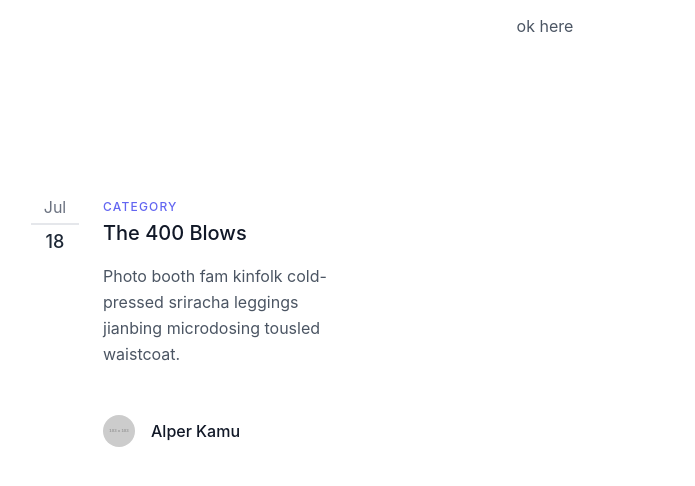
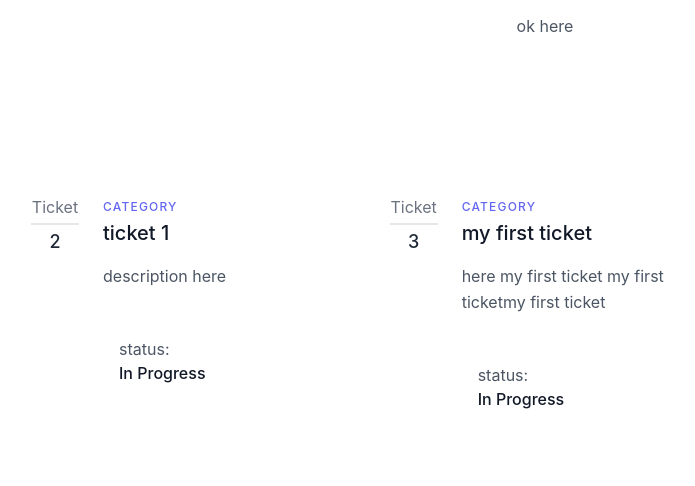
Before and after one commit to Atique22/Django-srum, a Django app: a page that uses scrum/app/templates/tickets.html in a window 1280 px wide. Shown: the part 227-713 px from the top of the page, without its empty margins (95-790 px from the left). Run offline with Django 4.2, Linux system fonts and the light colour scheme; data comes from the database, SQL or seed files in the repository; both versions use the stored data as it was after the commit; grey boxes labelled with a size stand in for pictures from a placeholder-image service; some libraries are stand-ins or nearby versions.

Commit message:
ticket status add successfully

```diff
--- a/scrum/app/models.py
+++ b/scrum/app/models.py
@@ -20,7 +20,7 @@ class Ticket(models.Model):
     ticket_title = models.TextField()
     ticket_description = models.TextField()
     ticket_status = models.CharField(choices=STATUS_CHOICES, max_length=50)
-    created_at = models.DateTimeField(auto_now_add=True)  # Automatically set on creation
+    # created_at = models.DateTimeField(auto_now_add=True)  # Automatically set on creation
 
 
     def __str__(self) -> str:
--- a/scrum/app/templates/tickets.html
+++ b/scrum/app/templates/tickets.html
@@ -78,26 +78,26 @@
         </div>
         <div class="container px-5 py-24 mx-auto">
           <div class="flex flex-wrap -mx-4 -my-8">
-
+            {% for ticket in tickets %}
             <div class="py-8 px-4 lg:w-1/3">
               <div class="h-full flex items-start">
                 <div class="w-12 flex-shrink-0 flex flex-col text-center leading-none">
-                  <span class="text-gray-500 pb-2 mb-2 border-b-2 border-gray-200">Jul</span>
-                  <span class="font-medium text-lg text-gray-800 title-font leading-none">18</span>
+                  <span class="text-gray-500 pb-2 mb-2 border-b-2 border-gray-200">Ticket</span>
+                  <span class="font-medium text-lg text-gray-800 title-font leading-none">{{ticket.id}}</span>
                 </div>
                 <div class="flex-grow pl-6">
                   <h2 class="tracking-widest text-xs title-font font-medium text-indigo-500 mb-1">CATEGORY</h2>
-                  <h1 class="title-font text-xl font-medium text-gray-900 mb-3">The 400 Blows</h1>
-                  <p class="leading-relaxed mb-5">Photo booth fam kinfolk cold-pressed sriracha leggings jianbing microdosing tousled waistcoat.</p>
+                  <h1 class="title-font text-xl font-medium text-gray-900 mb-3">{{ticket.ticket_title}}</h1>
+                  <p class="leading-relaxed mb-5">{{ticket.ticket_description}}</p>
                   <a class="inline-flex items-center">
-                    <img alt="blog" src="https://dummyimage.com/103x103" class="w-8 h-8 rounded-full flex-shrink-0 object-cover object-center">
                     <span class="flex-grow flex flex-col pl-3">
-                      <span class="title-font font-medium text-gray-900">Alper Kamu</span>
+                      status: <span class="title-font font-medium text-gray-900">{{ticket.ticket_status}}</span>
                     </span>
                   </a>
                 </div>
               </div>
             </div>
+            {% endfor %}
 
           </div>
         </div>
--- a/scrum/app/views.py
+++ b/scrum/app/views.py
@@ -9,7 +9,7 @@ def home(request):
 def ticket(request, project_name):
     project = get_object_or_404(Project, project_name=project_name)
     tickets = Ticket.objects.all()
-    return render(request, 'tickets.html', {'project':project})
+    return render(request, 'tickets.html', {'project':project,'tickets':tickets})
 
 def create_project(request):
     if request.method == 'POST':
```
Also changed, not shown: scrum/db.sqlite3.
